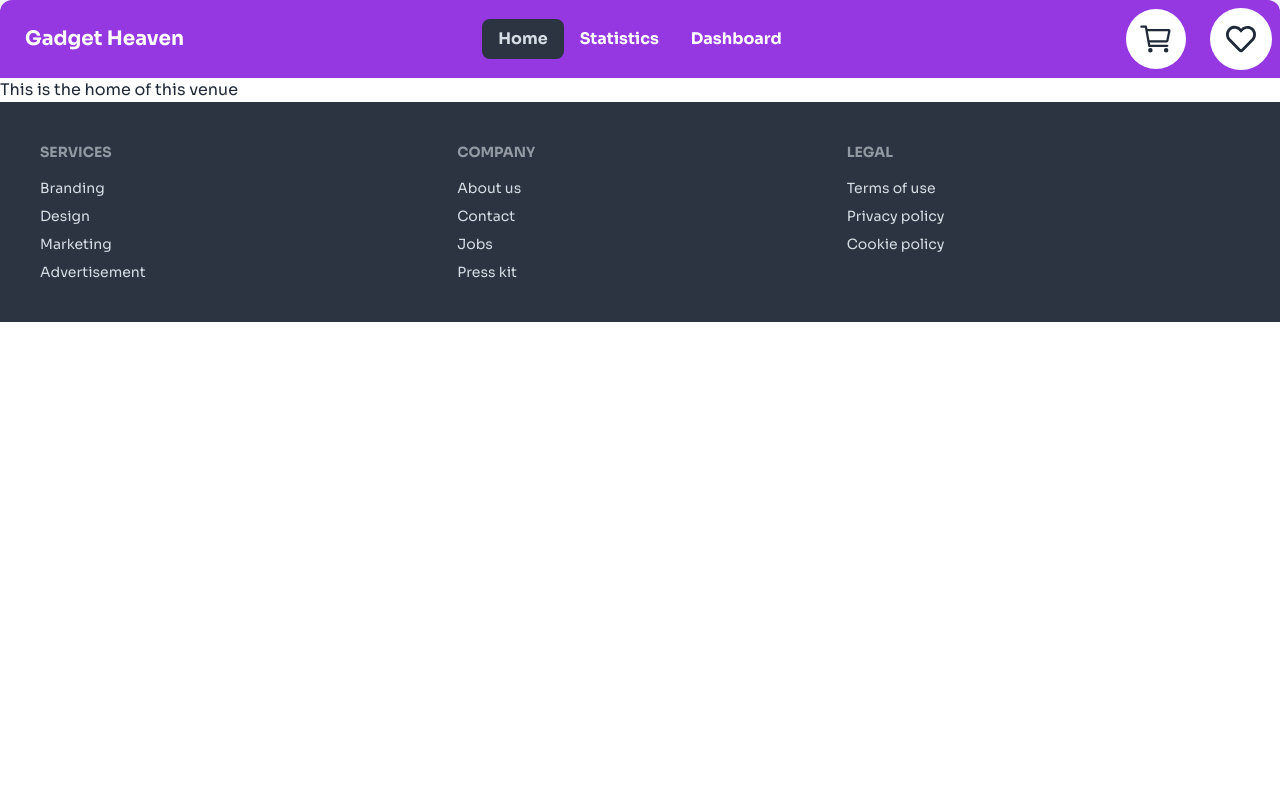
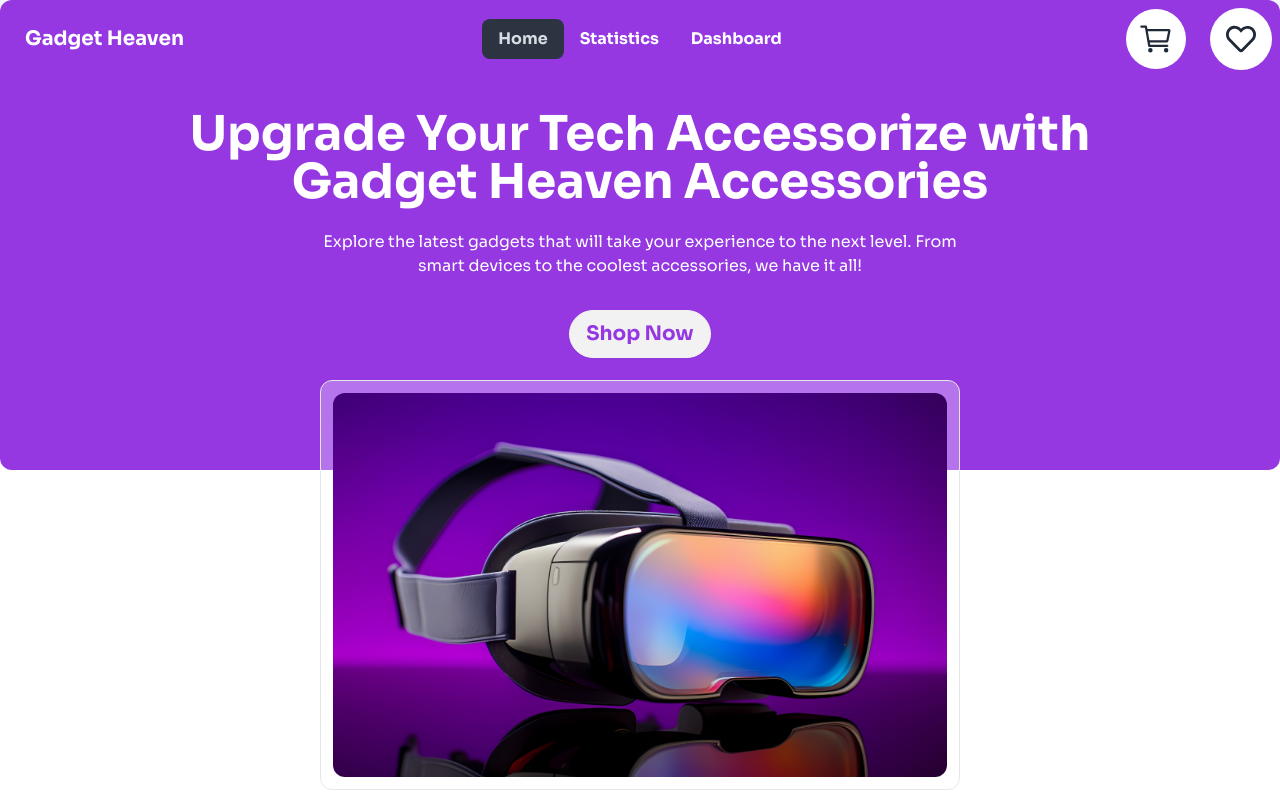
Before and after one commit to programming-hero-web-course-4/b10a8-gadget-heaven-Najmul-Shaon, a React (Vite) app: page / in a window 1280 px wide. Shown: the top 800 px of the page. Built offline with nearby package versions, Linux system fonts and the light colour scheme.

Commit message:
header banner positioned

```diff
--- a/src/Component/Banner/Banner.jsx
+++ b/src/Component/Banner/Banner.jsx
@@ -1,27 +1,27 @@
 import React from "react";
-import img from "../../assets/banner.jpg";
 import { Link } from "react-router-dom";
+import BannerImg from "../BannerImg/BannerImg";
 
 const Banner = () => {
   return (
-    <div className="text-center bg-primary_color rounded-b-xl flex flex-col items-center">
+    <>
+      <div className="text-center bg-primary_color rounded-b-xl flex flex-col items-center container mx-auto pt-8 pb-28">
         <div className="">
           <h1 className="font-bold text-2xl md:text-5xl text-white w-11/12 md:w-9/12 mx-auto">
             Upgrade Your Tech Accessorize with Gadget Heaven Accessories
           </h1>
           <p className="font-normal text-white text-base mt-3 md:mt-6 w-9/12 md:w-6/12 mx-auto">
-          Explore the latest gadgets that will take your experience to the next
-          level. From smart devices to the coolest accessories, we have it all!
+            Explore the latest gadgets that will take your experience to the
+            next level. From smart devices to the coolest accessories, we have
+            it all!
           </p>
           <button className="btn mt-4 md:mt-8 rounded-3xl font-bold text-xl text-primary_color">
-          <Link to="dashboard">Shop Now</Link>
+            <Link to="/dashboard">Shop Now</Link>
           </button>
         </div>
-
-      <figure className="w-6/12 p-3 bg-white/30 rounded-xl border">
-        <img className="w-full rounded-xl h-96" src={img} alt="banner image" />
-      </figure>
       </div>
+      <BannerImg></BannerImg>
+    </>
   );
 };
 
--- /dev/null
+++ b/src/Component/BannerImg/BannerImg.jsx
@@ -0,0 +1,12 @@
+import img from "../../assets/banner.jpg";
+const BannerImg = () => {
+  return (
+    <div className="w-6/12 mx-auto absolute top-[380px] left-[25%]">
+      <figure className="p-3 bg-white/30 rounded-xl border">
+        <img className="w-full rounded-xl h-96" src={img} alt="banner image" />
+      </figure>
+    </div>
+  );
+};
+
+export default BannerImg;
--- a/src/Component/Home/Home.jsx
+++ b/src/Component/Home/Home.jsx
@@ -1,9 +1,10 @@
 import React from "react";
+import Banner from "../Banner/Banner";
 
 const Home = () => {
   return (
-    <div>
-      <h3>This is the home of this venue</h3>
+    <div className="static max-h-[600px]">
+      <Banner></Banner>
     </div>
   );
 };
--- a/src/Component/Root/Root.jsx
+++ b/src/Component/Root/Root.jsx
@@ -8,7 +8,9 @@ const Root = () => {
       <div className="bg-slate-100">
         <NavBar></NavBar>
       </div>
-      <Outlet></Outlet>
+      <div className="min-h-[100vh] container mx-auto">
+        <Outlet></Outlet>
+      </div>
       <Footer></Footer>
     </div>
   );
```
Lines whose indentation alone changed are shown as unchanged.
